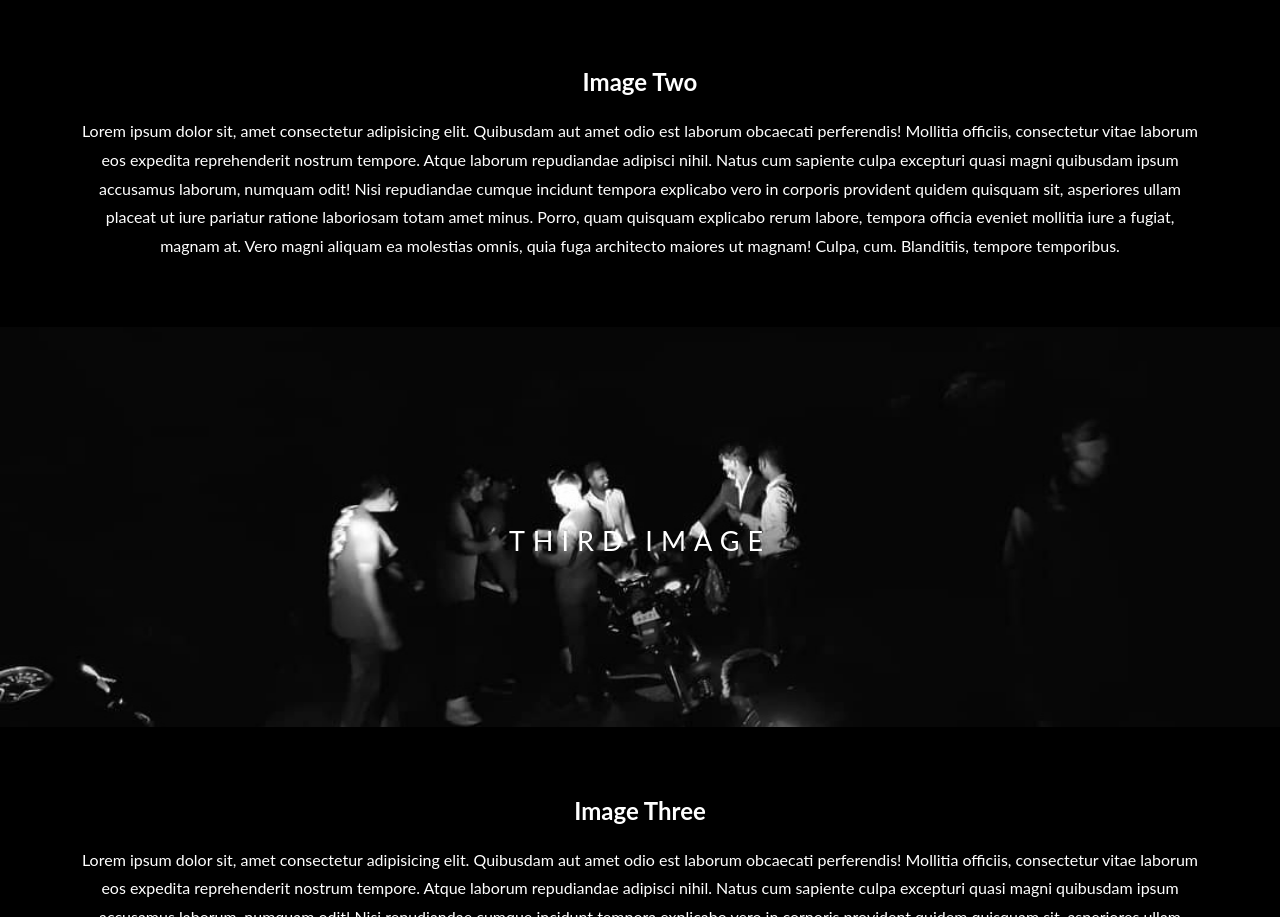
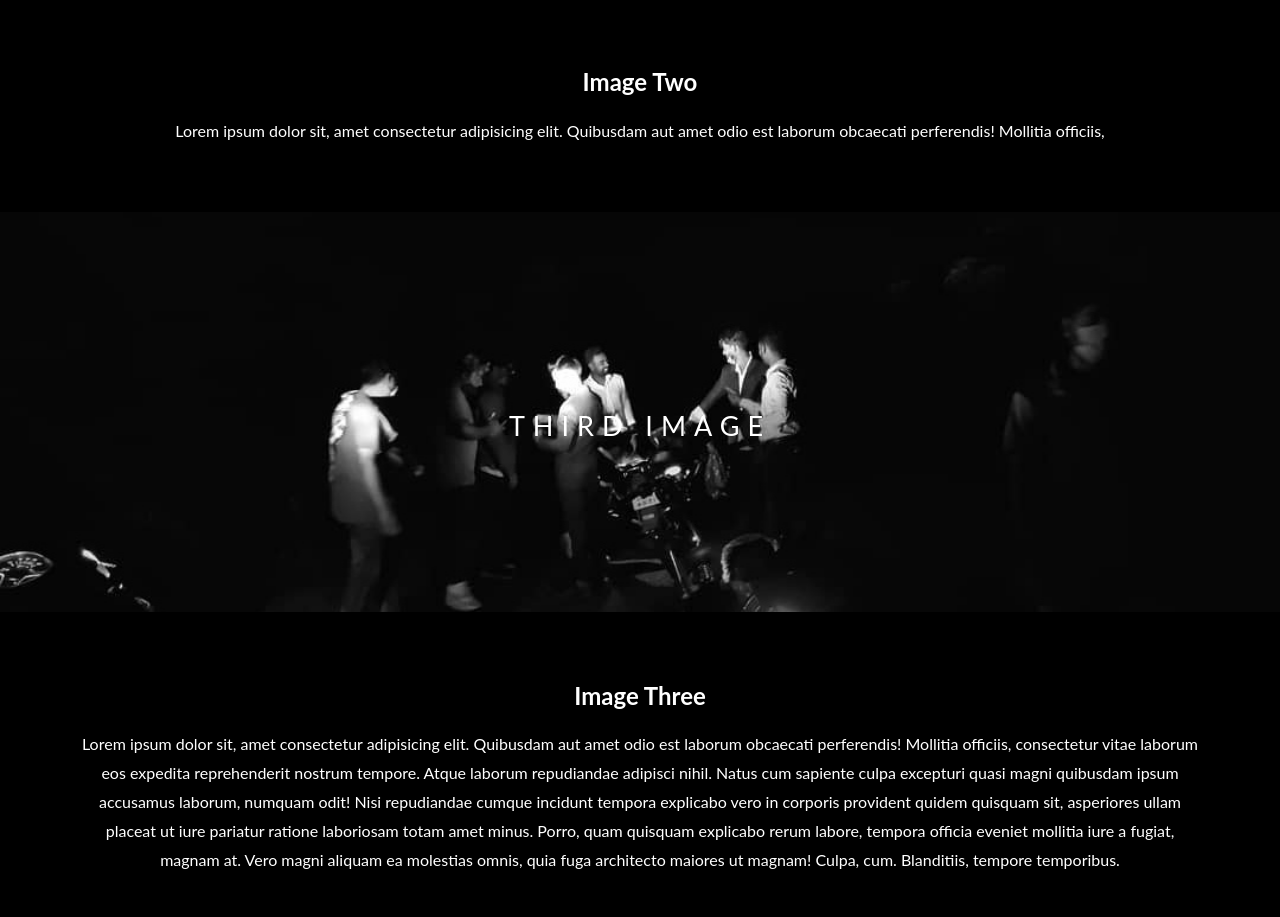
Before and after one commit to Vatss9/parallax-site, a plain HTML site: page index.html in a window 1280 px wide. Shown: the part 1415-2332 px from the top of the page. Drawn offline with Linux system fonts and the light colour scheme.

Commit message:
Update index.html

```diff
--- a/index.html
+++ b/index.html
@@ -30,15 +30,7 @@
       <p>
         Lorem ipsum dolor sit, amet consectetur adipisicing elit. Quibusdam aut
         amet odio est laborum obcaecati perferendis! Mollitia officiis,
-        consectetur vitae laborum eos expedita reprehenderit nostrum tempore.
-        Atque laborum repudiandae adipisci nihil. Natus cum sapiente culpa
-        excepturi quasi magni quibusdam ipsum accusamus laborum, numquam odit!
-        Nisi repudiandae cumque incidunt tempora explicabo vero in corporis
-        provident quidem quisquam sit, asperiores ullam placeat ut iure pariatur
-        ratione laboriosam totam amet minus. Porro, quam quisquam explicabo
-        rerum labore, tempora officia eveniet mollitia iure a fugiat, magnam at.
-        Vero magni aliquam ea molestias omnis, quia fuga architecto maiores ut
-        magnam! Culpa, cum. Blanditiis, tempore temporibus.
+
       </p>
     </section>
     <section class="pimg3">
```
